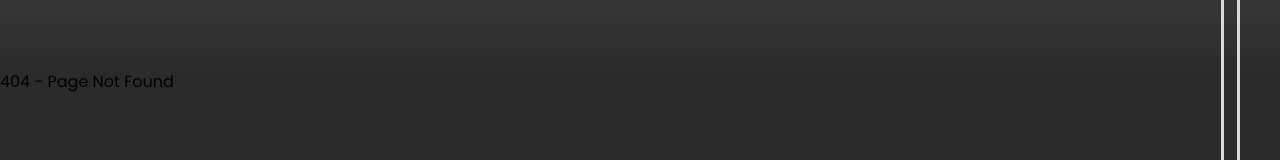
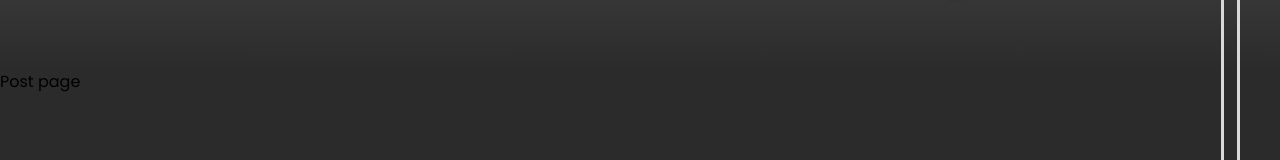
Before and after one commit to eduwr/my-website, a Next.js app: page /posts/1 in a window 1280 px wide. Before the commit this address had no page. Shown: the part 154-314 px from the top of the page. Built offline with nearby package versions, Linux system fonts and the light colour scheme.

Commit message:
feat: post page

```diff
--- /dev/null
+++ b/src/pages/posts/[slug].tsx
@@ -0,0 +1,9 @@
+const PostPage = () => {
+  return (
+    <div>
+      <h1>Post page</h1>
+    </div>
+  )
+}
+
+export default PostPage
```
